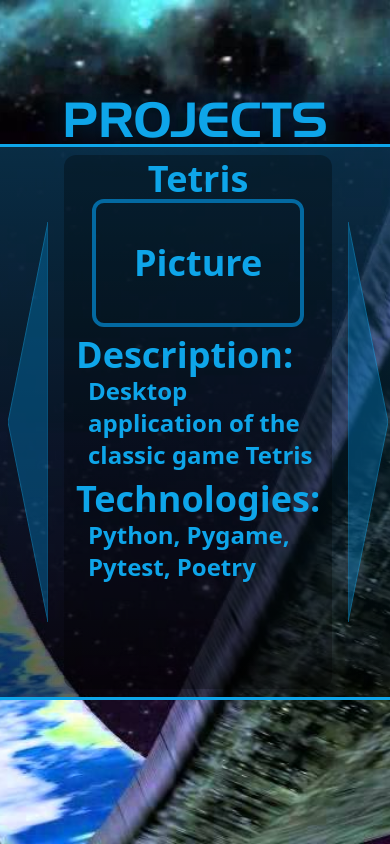
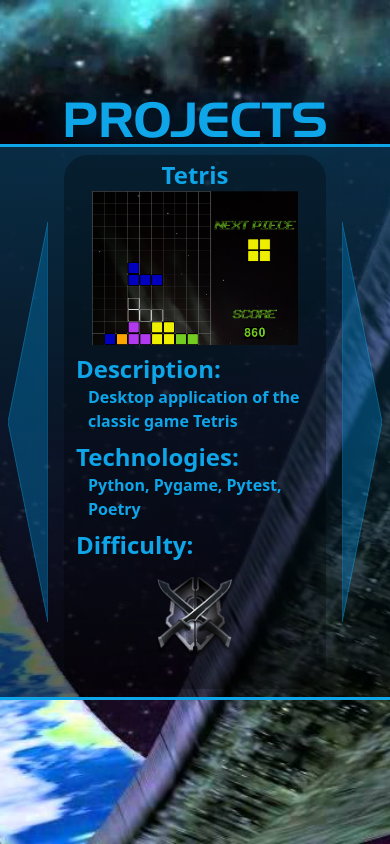
Before and after one commit to KalleHahl/HaloCE-Portfolio, a Next.js app in the folder portfolio/: page /projects in a window 390 px wide. Built offline with nearby package versions, Linux system fonts and the light colour scheme.

Commit message:
enhanced responsiveness of gradientbackground and made a bunch of changes to Infocard

```diff
--- a/portfolio/components/GradientBackground.tsx
+++ b/portfolio/components/GradientBackground.tsx
@@ -25,8 +25,8 @@ const GradientBackground = ({
       <motion.div
         initial={{ opacity: 0 }}
         animate={{ opacity: 1 }}
-        transition={{ duration: 1 }}
-        className="flex flex-1 relative overflow-hidden border-b-[3px] border-t-[3px] 4k:border-t-8 4k:border-b-8 border-sky-500"
+        transition={{ duration: 0.5 }}
+        className="flex flex-1 relative overflow-hidden border-b-[3px] border-t-[3px] 2k:border-t-[6px] 2k:border-b-[6px] border-sky-500"
       >
         <div className="absolute inset-0 bg-gradient-to-b from-sky-900 to-black h-full opacity-60"></div>{" "}
         <div className="py-2 px-2 flex-grow">{children}</div>
--- a/portfolio/components/InfoCard.tsx
+++ b/portfolio/components/InfoCard.tsx
@@ -3,40 +3,59 @@ import {
   ProjectCard,
   ExperienceCard,
 } from "@/types/carouselCardTypes"
+import Image from "next/image"
 
 const InfoCard = ({ item }: { item: CarouselCard }) => {
   const project = "technologies" in item
   const experience = "time" in item
   return (
-    <div className="w-full h-full rounded-xl border-4 border-transparent bg-black bg-opacity-30 px-2 hover:border-sky-500 hover:bg-sky-900 hover:bg-opacity-30">
-      <p className="text-center text-4xl font-bold text-sky-500">
+    <div className="w-full h-full overflow-hidden rounded-3xl border-4 border-transparent bg-black bg-opacity-30 px-2 hover:border-sky-500 hover:bg-sky-900 hover:bg-opacity-30">
+      <p className="text-center text-2xl lg:text-3xl 2k:text-5xl font-bold text-sky-500">
         {item.title}
       </p>
       <div className="flex justify-center px-4">
-        <div className="h-full w-full rounded-xl border-4 border-sky-700">
-          <p className="my-10 text-center text-4xl font-bold text-sky-500">
-            Picture
-          </p>
-        </div>
+        <Image
+          src={item.image as string}
+          alt={item.title as string}
+          className="width-full h-auto max-h-40 lg:max-h-56 2k:max-h-80"
+        />
       </div>
-      <p className="mt-2 text-4xl font-bold text-sky-500">Description:</p>
-      <p className="ml-3 text-2xl font-bold text-sky-500">{item.description}</p>
+      <p className="mt-2 2k:mt-6 text-2xl lg:text-3xl 2k:text-5xl font-bold text-sky-500">
+        Description:
+      </p>
+      <p className="ml-3 lg:text-xl 2k:text-3xl font-bold text-sky-500">
+        {item.description}
+      </p>
       {project && (
         <>
-          <p className="mt-2 text-4xl font-bold text-sky-500">Technologies:</p>
-          <p className="ml-3 text-2xl font-bold text-sky-500">
+          <p className="mt-2 2k:mt-6 text-2xl lg:text-3xl 2k:text-5xl font-bold text-sky-500">
+            Technologies:
+          </p>
+          <p className="ml-3 lg:text-xl 2k:text-3xl font-bold text-sky-500">
             {(item as ProjectCard).technologies}
           </p>
         </>
       )}
       {experience && (
         <>
-          <p className="mt-2 text-4xl font-bold text-sky-500">Time:</p>
-          <p className="ml-3 text-2xl font-bold text-sky-500">
+          <p className="mt-2 2k:mt-6 text-2xl lg:text-3xl 2k:text-5xl font-bold text-sky-500">
+            Time:
+          </p>
+          <p className="ml-3 lg:text-xl 2k:text-3xl font-bold text-sky-500">
             {(item as ExperienceCard).time}
           </p>
         </>
       )}
+      <p className="mt-2 2k:mt-6 text-2xl lg:text-3xl 2k:text-5xl font-bold text-sky-500">
+        Difficulty:
+      </p>
+      <div className="flex justify-center">
+        <Image
+          src={item.difficulty as string}
+          alt="difficulty"
+          className="w-20 h-20 lg:w-32 lg:h-32 mt-4 2k:w-60 2k:h-full"
+        />
+      </div>
     </div>
   )
 }
```
